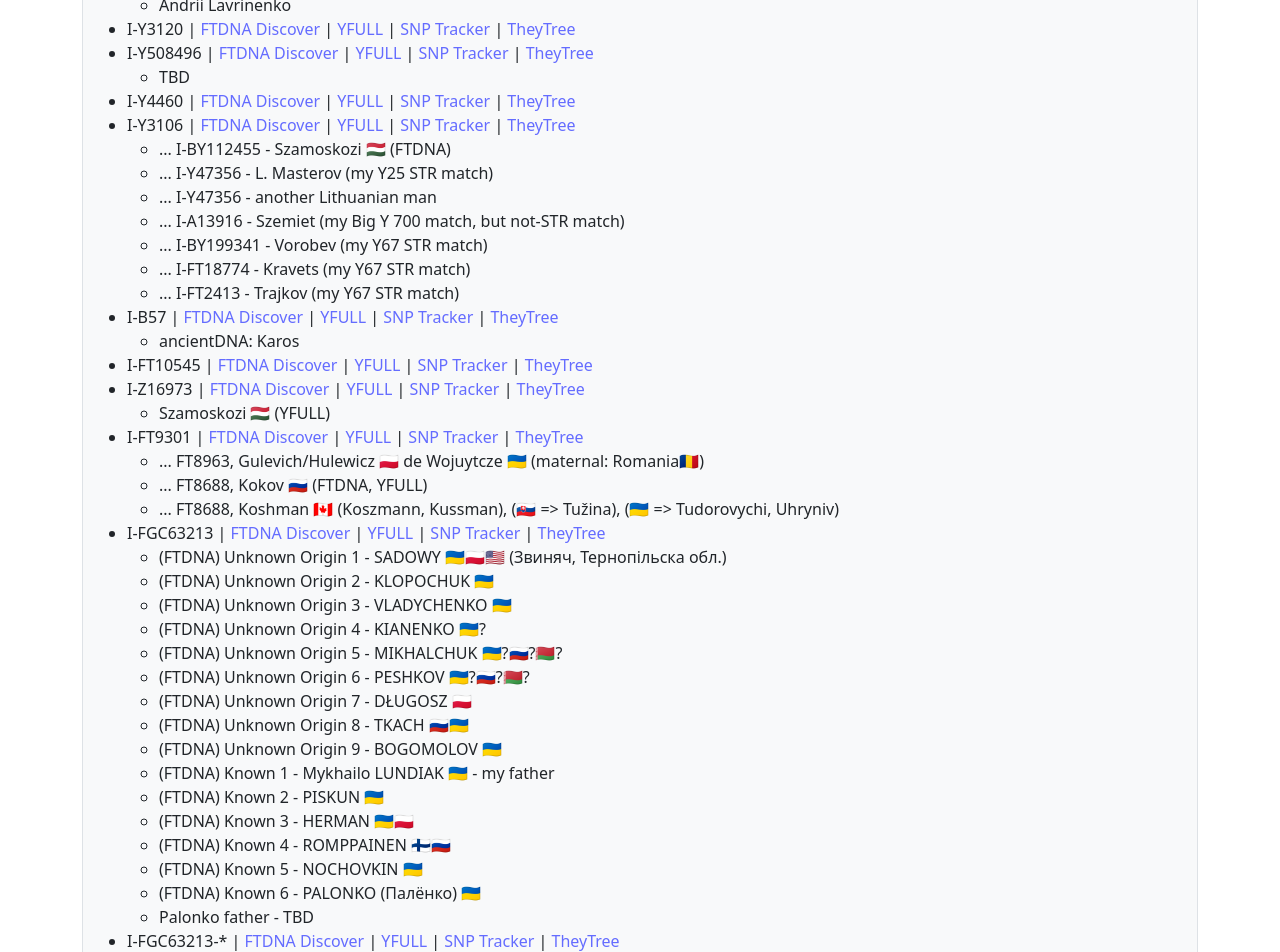
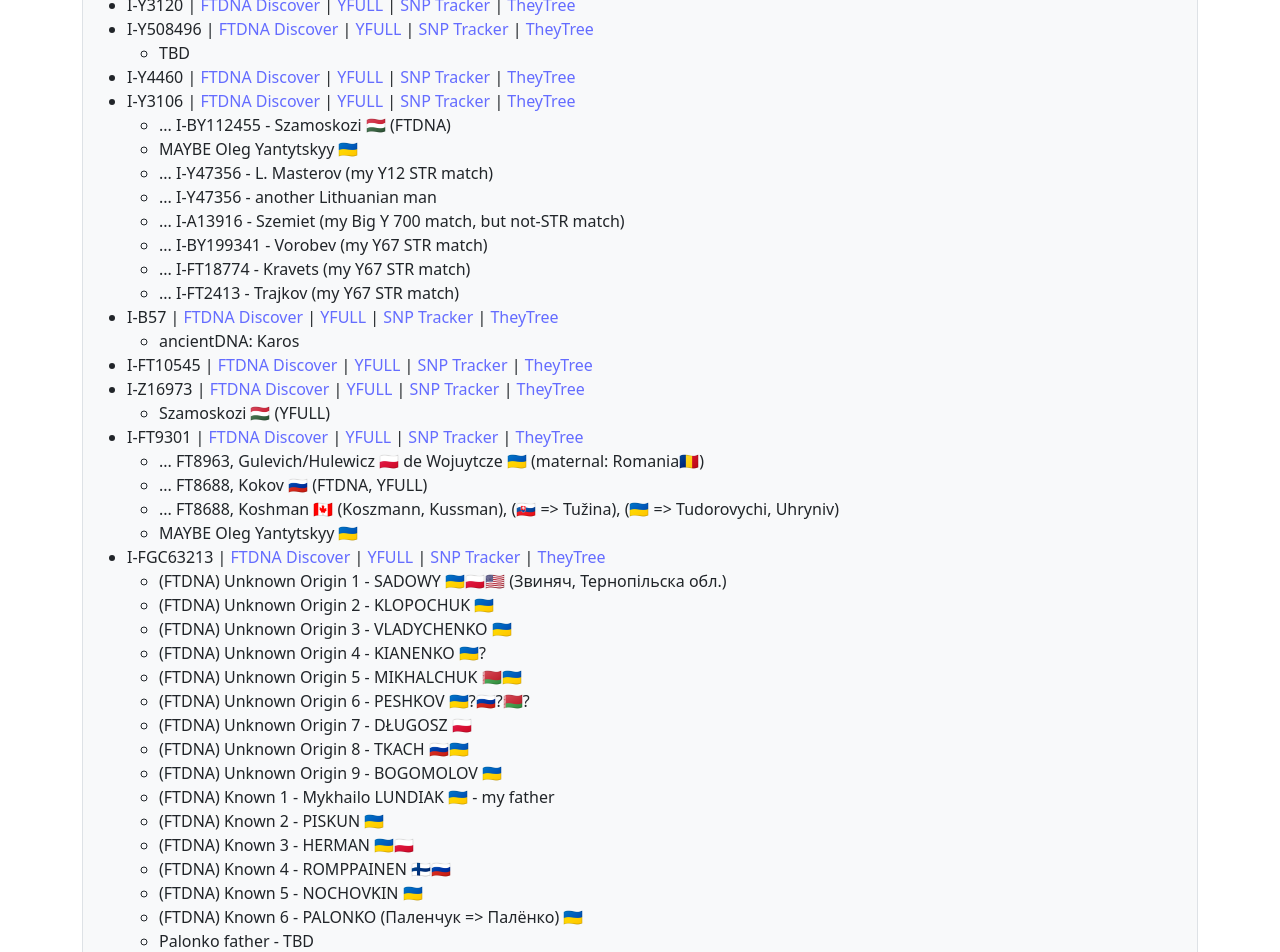
Before and after one commit to alundiak/my-dna, a React (Vite) app: page /my-dna/y-dna-pages-by-snp in a window 1280 px wide. Shown: the part 1780-2732 px from the top of the page. Built offline with nearby package versions, Linux system fonts and the light colour scheme.

Commit message:
A few data changes

```diff
--- a/src/data/ftdna-I2-SNP-chain.json
+++ b/src/data/ftdna-I2-SNP-chain.json
@@ -3,7 +3,6 @@
     "snp": "I-P37",
     "people": [
       "Andrei BELEI 🇺🇦",
-      "Oleg Yantytskyy 🇺🇦",
       "Ron DŁUGOSZ 🇵🇱",
       "Dave St john",
       "Gary Bernard Kulaw",
@@ -81,7 +80,8 @@
     "snp": "I-Y3106",
     "people": [
       "... I-BY112455 - Szamoskozi 🇭🇺 (FTDNA)",
-      "... I-Y47356 - L. Masterov (my Y25 STR match)",
+      "MAYBE Oleg Yantytskyy 🇺🇦",
+      "... I-Y47356 - L. Masterov (my Y12 STR match)",
       "... I-Y47356 - another Lithuanian man",
       "... I-A13916 - Szemiet (my Big Y 700 match, but not-STR match)",
       "... I-BY199341 - Vorobev (my Y67 STR match)",
@@ -107,7 +107,8 @@
     "people": [
       "... FT8963, Gulevich/Hulewicz 🇵🇱 de Wojuytcze 🇺🇦 (maternal: Romania🇷🇴)",
       "... FT8688, Kokov 🇷🇺 (FTDNA, YFULL)",
-      "... FT8688, Koshman 🇨🇦 (Koszmann, Kussman), (🇸🇰 => Tužina), (🇺🇦 => Tudorovychi, Uhryniv)"
+      "... FT8688, Koshman 🇨🇦 (Koszmann, Kussman), (🇸🇰 => Tužina), (🇺🇦 => Tudorovychi, Uhryniv)",
+      "MAYBE Oleg Yantytskyy 🇺🇦"
     ]
   },
   {
@@ -123,7 +124,7 @@
       "(FTDNA) Unknown Origin 2 - KLOPOCHUK 🇺🇦",
       "(FTDNA) Unknown Origin 3 - VLADYCHENKO 🇺🇦",
       "(FTDNA) Unknown Origin 4 - KIANENKO 🇺🇦?",
-      "(FTDNA) Unknown Origin 5 - MIKHALCHUK 🇺🇦?🇷🇺?🇧🇾?",
+      "(FTDNA) Unknown Origin 5 - MIKHALCHUK 🇧🇾🇺🇦",
       "(FTDNA) Unknown Origin 6 - PESHKOV 🇺🇦?🇷🇺?🇧🇾?",
       "(FTDNA) Unknown Origin 7 - DŁUGOSZ 🇵🇱",
       "(FTDNA) Unknown Origin 8 - TKACH 🇷🇺🇺🇦",
@@ -133,7 +134,7 @@
       "(FTDNA) Known 3 - HERMAN 🇺🇦🇵🇱",
       "(FTDNA) Known 4 - ROMPPAINEN 🇫🇮🇷🇺",
       "(FTDNA) Known 5 - NOCHOVKIN 🇺🇦",
-      "(FTDNA) Known 6 - PALONKO (Палёнко) 🇺🇦",
+      "(FTDNA) Known 6 - PALONKO (Паленчук => Палёнко) 🇺🇦",
       "Palonko father - TBD"
     ]
   },
@@ -166,7 +167,7 @@
     "sameLevelSNPs": [],
     "people": [
       "(FTDNA) HOLOPAINEN 🇫🇮?🇷🇺",
-      "(FTDNA) ONTTINEN (Kononen) 🇫🇮?🇷🇺 (Holopainen STR match)"
+      "(FTDNA) ONTTINEN (via Kononen) 🇫🇮?🇷🇺 (Holopainen STR match)"
     ]
   },
   {
--- a/src/data/ftdna/main-projects.json
+++ b/src/data/ftdna/main-projects.json
@@ -174,6 +174,11 @@
   {
     "idGroup": "balticsea",
     "idPublic": "balticsea",
+    "myMembership": true
+  },
+  {
+    "idGroup": "balto-slavic-dna",
+    "idPublic": "Balto-SlavicDNA",
     "myMembership": true
   },
   {
--- a/src/data/ftdna/not-related-to-me-projects.json
+++ b/src/data/ftdna/not-related-to-me-projects.json
@@ -113,6 +113,11 @@
     "myMembership": false
   },
   {
+    "idGroup": "banat-dna",
+    "idPublic": "Banat-DNA",
+    "myMembership": false
+  },
+  {
     "idGroup": "saudi-arabia",
     "idPublic": "SaudiArabia",
     "myMembership": false,
--- a/src/feature-components/MyProjects.tsx
+++ b/src/feature-components/MyProjects.tsx
@@ -11,7 +11,7 @@
 
   return (
     <>
-      <h3 id="my-projects">My Projects</h3>
+      <h3 id="my-ftdna-projects">My Projects</h3>
       <Container className="bg-light border">
         <Row>
           <Col>
--- a/src/feature-components/other-people/YfullPagesByPerson.tsx
+++ b/src/feature-components/other-people/YfullPagesByPerson.tsx
@@ -24,8 +24,8 @@
               </a>
             </li>
             <li>
-              <a href="https://www.yfull.com/live/tree/N-Y304511/">
-                N1c+ Максим Лактионов{' '}
+              <a href="https://www.yfull.com/live/tree/N-Y304511/ ">
+                N1c+ Максим Лактионов (+ москвич)
               </a>
             </li>
           </ul>
```
